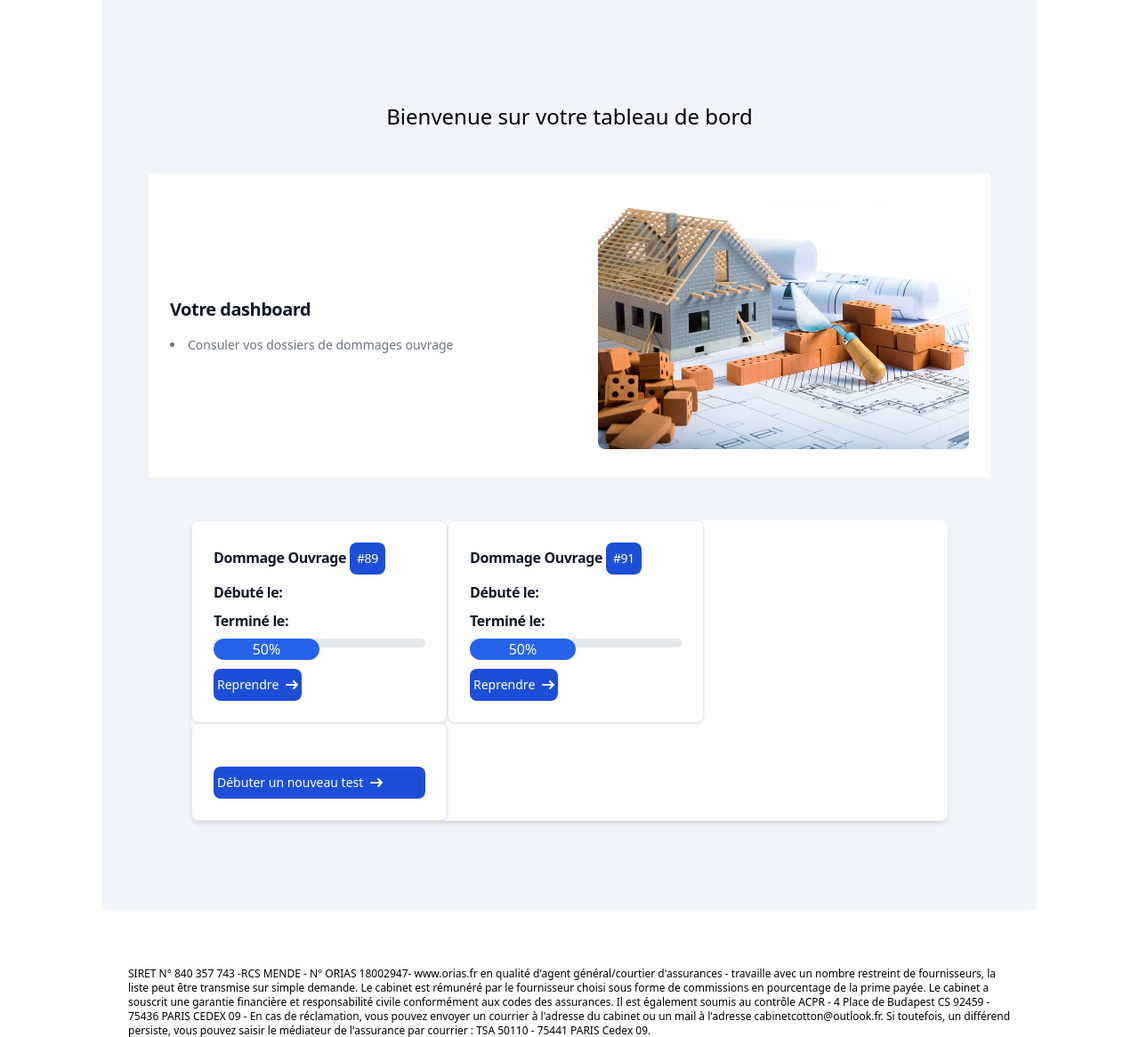
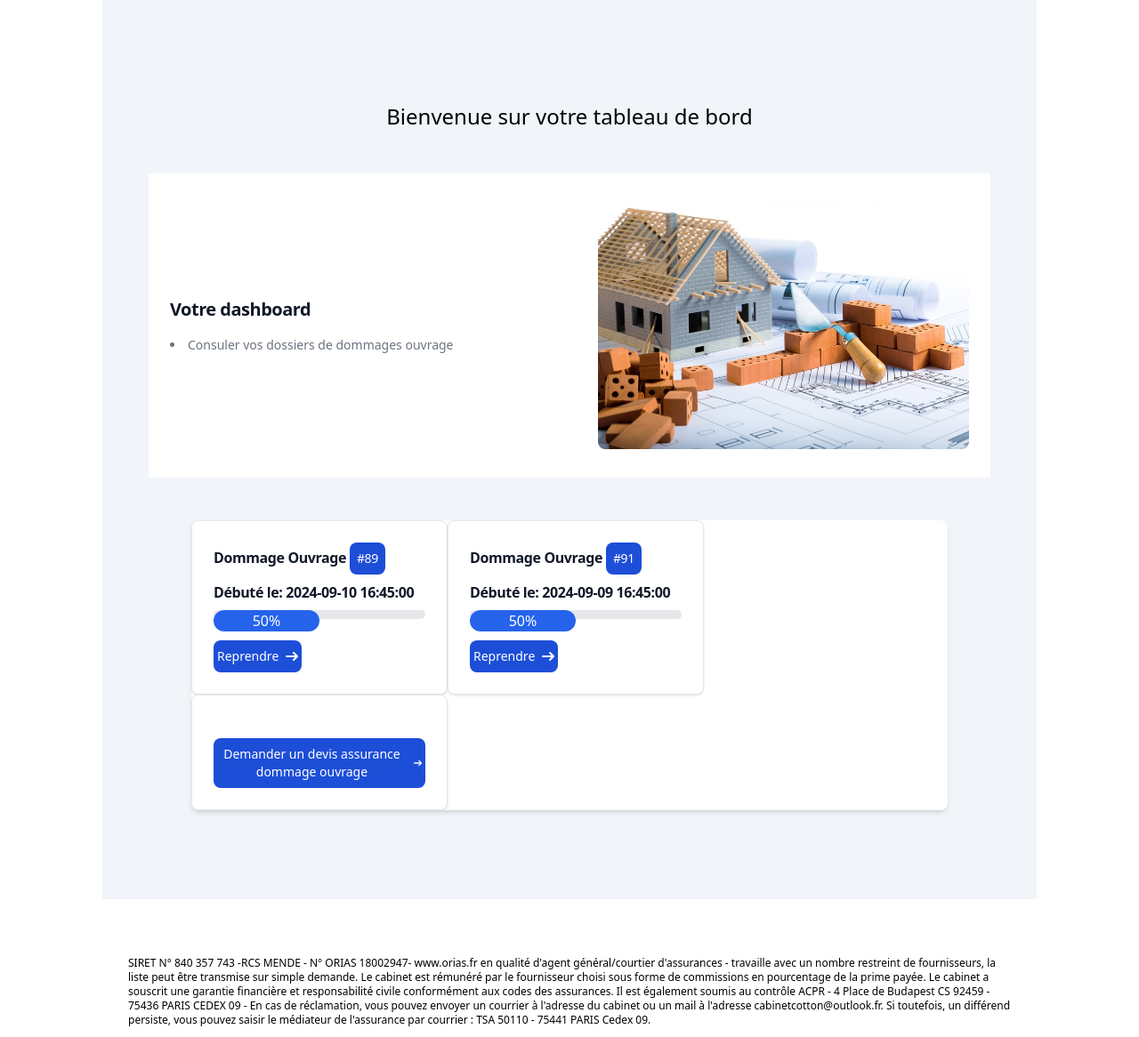
Before and after one commit to HalfwayConcept/riobat, a PHP site: page /index.php?page=dashboard in a window 1280 px wide. Shown: the part 209-1375 px from the top of the page at 89% size. Run offline with PHP 8.4, Linux system fonts and the light colour scheme; the visitor is signed in with stand-in values (Sample User, id 1); data comes from the database, SQL or seed files in the repository; some libraries are stand-ins or nearby versions.

Commit message:
Dashboard mini modif

```diff
--- a/views/templates/user/dashboard.view.php
+++ b/views/templates/user/dashboard.view.php
@@ -39,19 +39,9 @@
                             </div>
 
                         </h5>
-                        <h5 class="mb-2 font-xl font-bold tracking-tight text-gray-900 dark:text-white">Débuté le: </h5>
+                        <h5 class="mb-2 font-xl font-bold tracking-tight text-gray-900 dark:text-white">Débuté le: <?= $do['session_debut'] ?></h5>
 
-                        <?php if (1 == 1){
 
-                        ?>
-                            <h5 class="mb-2 font-xl font-bold tracking-tight text-gray-900 dark:text-white">Terminé le: </h5>
-                        <?php
-                        }else{
-                        ?>
-                            <h5 class="mb-2 font-xl font-bold tracking-tight text-gray-900 dark:text-white">Dernière MAJ: </h5>
-                        <?php
-                        }
-                        ?>
 
                         <div class="w-full bg-gray-200 rounded-full h-2.5 dark:bg-gray-700">
                             <div class="bg-<?= ( $doprogress == 1 ? "green" : "blue");?>-600 h-6 rounded-full" style="width: <?= $doprogress*100;?>%">
@@ -126,8 +116,8 @@
                 ?>
                 <div class="max-w-sm p-6 w-72 bg-white border border-gray-200 rounded-lg shadow dark:bg-gray-800 dark:border-gray-700">
                     <br/>
-                    <a href="index.php?page=dc&session_id=new" class="inline-flex w-full items-center px-1 py-2 text-sm text-center text-white bg-blue-700 rounded-lg hover:bg-blue-800 focus:ring-4 focus:outline-none focus:ring-blue-300 dark:bg-blue-600 dark:hover:bg-blue-700 dark:focus:ring-blue-800">
-                        Débuter un nouveau test
+                    <a href="index.php?page=step0" class="inline-flex w-full items-center px-1 py-2 text-sm text-center text-white bg-blue-700 rounded-lg hover:bg-blue-800 focus:ring-4 focus:outline-none focus:ring-blue-300 dark:bg-blue-600 dark:hover:bg-blue-700 dark:focus:ring-blue-800">
+                        Demander un devis assurance dommage ouvrage
                         <svg class="rtl:rotate-180 w-3.5 h-3.5 ms-2" aria-hidden="true" xmlns="http://www.w3.org/2000/svg" fill="none" viewBox="0 0 14 10">
                             <path stroke="currentColor" stroke-linecap="round" stroke-linejoin="round" stroke-width="2" d="M1 5h12m0 0L9 1m4 4L9 9"/>
                         </svg>
```
